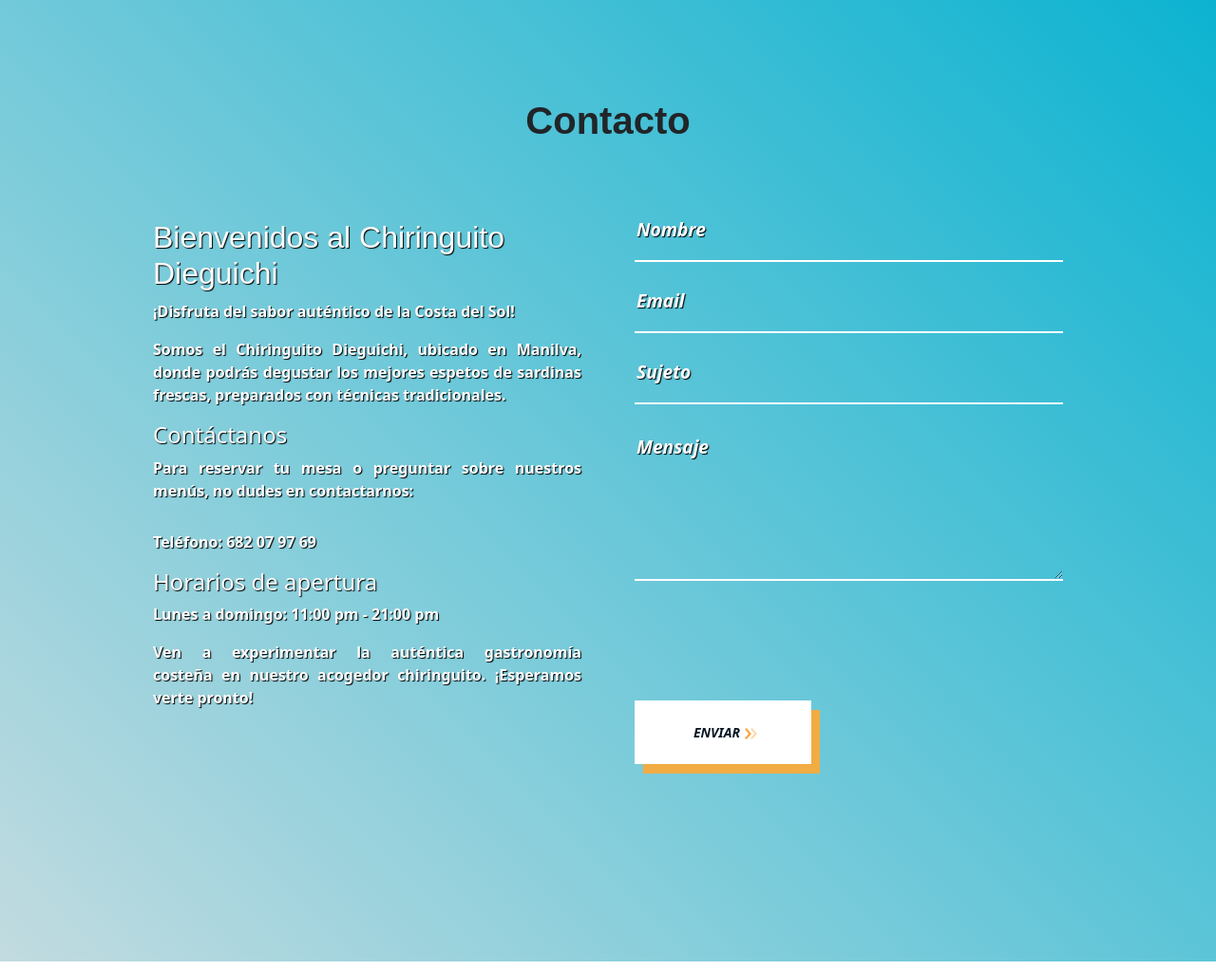
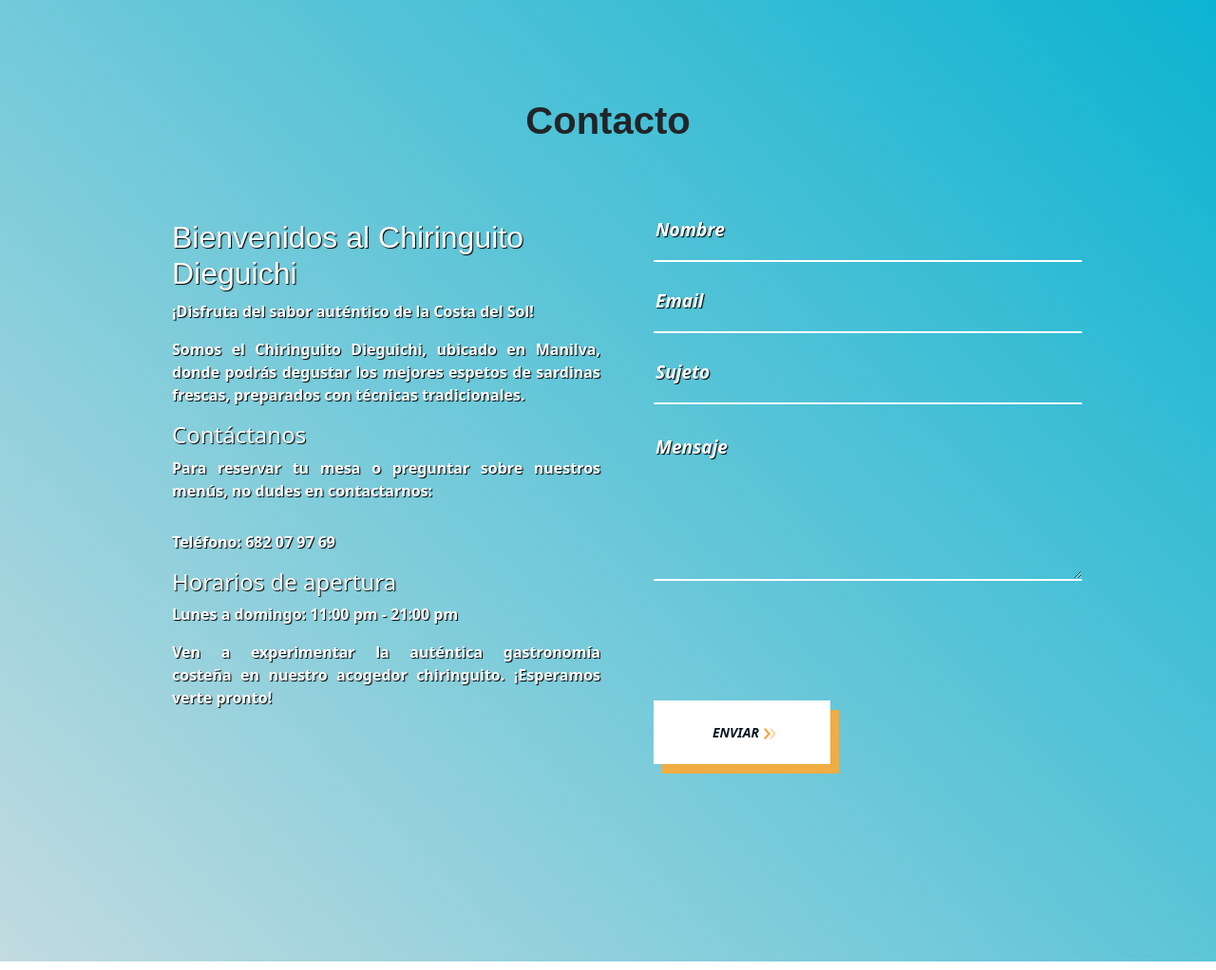
Before and after one commit to Juandiegomarin/Proyecto-Fin-Grado, a PHP site: page /index.php?page=contacto in a window 1280 px wide. Shown: the part 103-1125 px from the top of the page at 95% size. Run offline with PHP 8.4, Linux system fonts and the light colour scheme; some libraries are stand-ins or nearby versions; some web fonts are replaced.

Commit message:
fix contact

```diff
--- a/phpFile/css/styles.css
+++ b/phpFile/css/styles.css
@@ -1089,6 +1089,7 @@ main#pedidos>section>.pedido-info>.list-pedidos>.unique-producto>.unique-product
     font-weight: bolder;
     color: white;
     margin-right: 2rem;
+    margin-left: 40px;
 }
 
 .contact-text>h2 {
```
